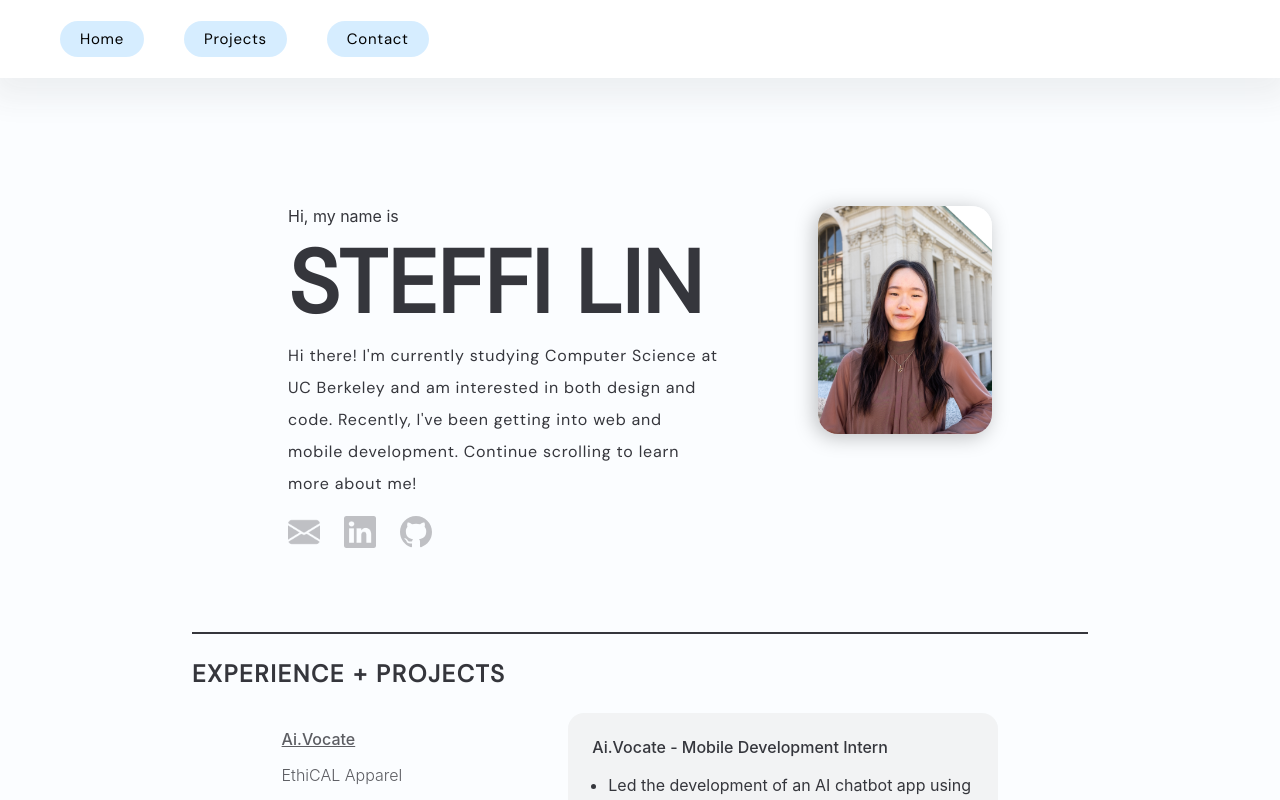
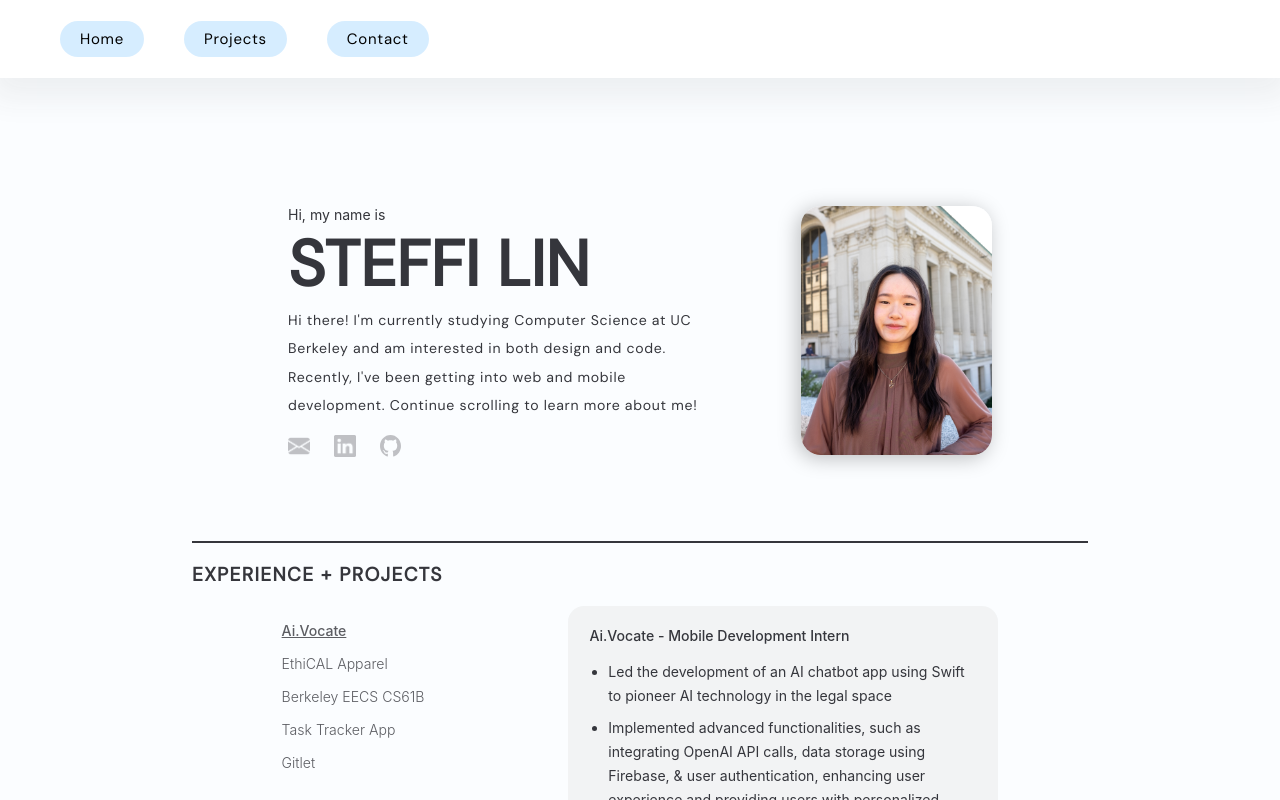
Before and after one commit to steffilin/steffilin.github.io, a React (Create React App) app: page / in a window 1280 px wide. Shown: the top 800 px of the page. Built offline with nearby package versions, Linux system fonts and the light colour scheme.

Commit message:
added font resizing

```diff
--- a/src/App.css
+++ b/src/App.css
@@ -3,23 +3,27 @@ p {
   /* background-color: #E4E2DF; */
   /* border-radius: 30px; */
   color: #35363C;
+  font-size: 1.1vw;
 }
 
 ul li {
   color: #35363C;
+  font-size: 1.1vw;
 }
 
 
 
 h1 {
   color: #35363C;
+  /* font-size: 2vw; */
 }
 
 h3 {
   color: #35363C;
   font-family: "DM Sans", sans-serif;
   font-weight: 800;
-  font-size: 1.5em;
+  /* font-size: 1.5em; */
+  font-size: 1.5vw;
   letter-spacing: 0.07em;
 }
 
--- a/src/Intro.css
+++ b/src/Intro.css
@@ -2,7 +2,8 @@ h1 {
     font-family: "DM Sans", Serif;
     font-style: medium;
     font-weight: 600;
-    font-size: 5.5em;
+    /* font-size: 5.5em; */
+    font-size: 5vw;
     /* margin-top: 0.5em; */
     margin: 0 0 0 0;
 }
@@ -56,7 +57,8 @@ p {
 
 #socialimg img {
     height: auto;
-    width: 2em;
+    /* width: 2em; */
+    width: 1.7vw;
     /* flex: 0.1 .1 auto; */
     /* margin: 0 0 0 0; */
 }
@@ -102,12 +104,10 @@ p {
     /* align-items: left; */
     font-family: "DM Sans", sans-serif;
     font-weight: 400;
-    font-size: 1.0em;
+    /* font-size: 1.0em; */
+    font-size: 1.1vw;
     letter-spacing: 00.05em;
     /* background-size: 597px 337px; */
     margin: 0 0 0 0;
     line-height: 200%;
-    /* padding: 1.5em; */
-    /* offset-x | offset-y | blur-radius | spread-radius | color */
-    /* box-shadow: -1.5em 1.5em 0em 0em rgba(96, 167, 198, 0.5); */
 }
```
